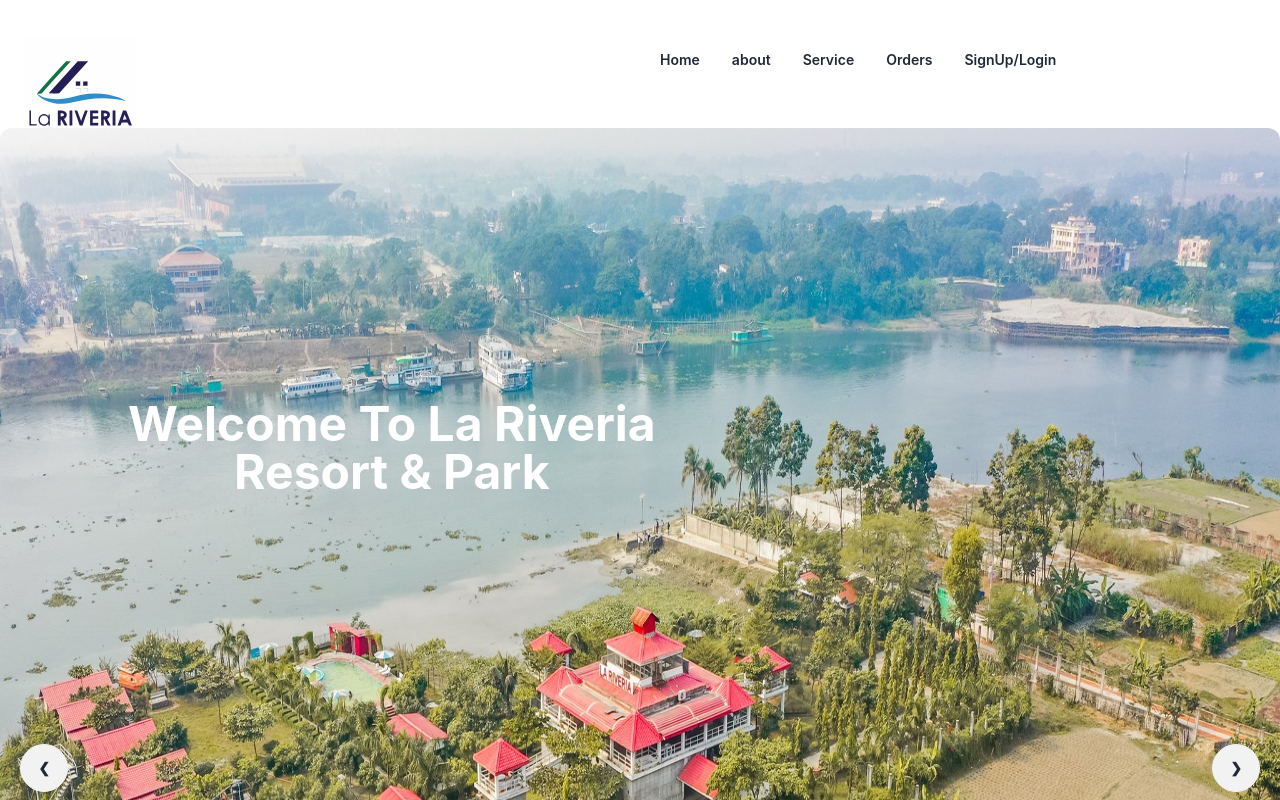
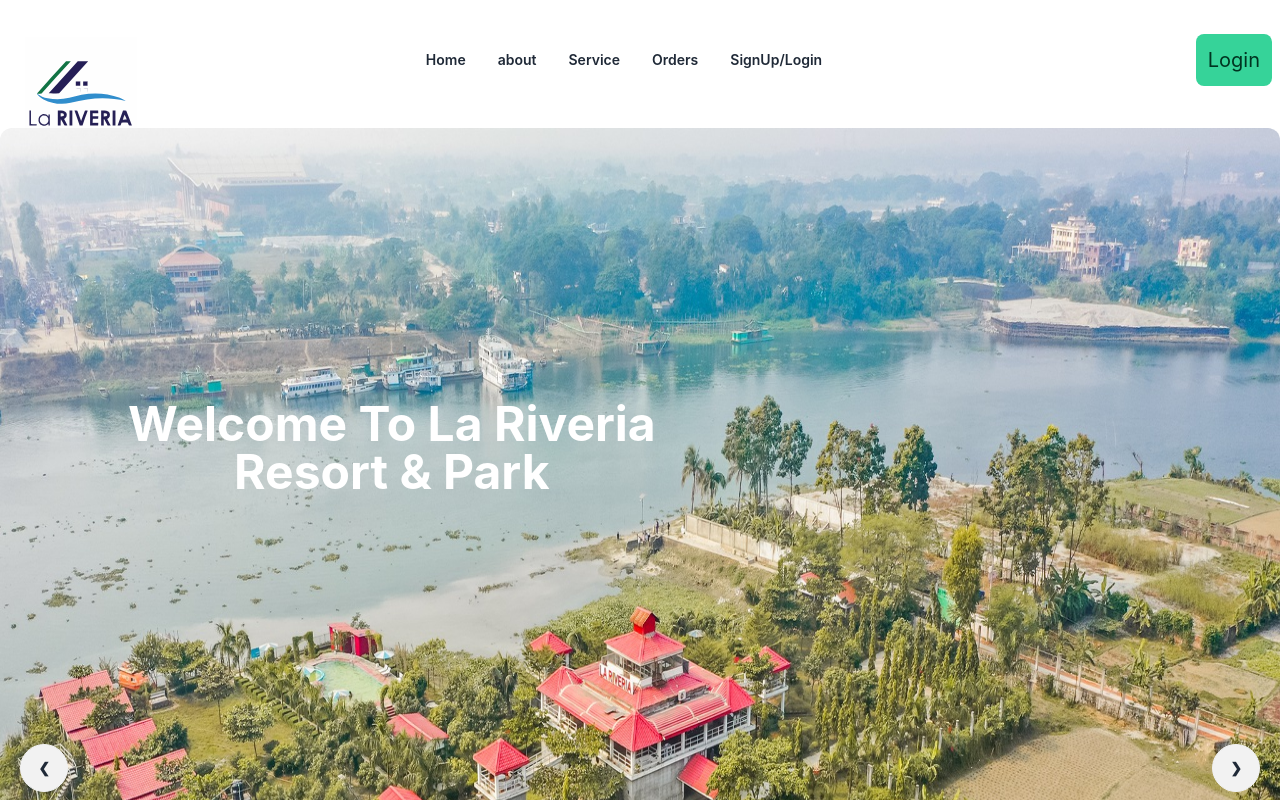
Before and after one commit to Abdurrahmanewu/La-Riveria-client, a React (Create React App) app: page / in a window 1280 px wide. Shown: the top 800 px of the page. Built offline with nearby package versions, Linux system fonts and the light colour scheme; no server answers.

Commit message:
logout, its button set

```diff
--- a/src/Contexts/AuthProvider/AuthProvider.js
+++ b/src/Contexts/AuthProvider/AuthProvider.js
@@ -2,7 +2,9 @@
 import {
   createUserWithEmailAndPassword,
   getAuth,
+  onAuthStateChanged,
   signInWithEmailAndPassword,
+  signOut,
 } from "firebase/auth";
 import app from "../../Firebase/firebase.config";
 
@@ -21,8 +23,19 @@
     setLoading(true);
     return signInWithEmailAndPassword(auth, email, password);
   };
-  useEffect(() => {}, []);
-  const authInfo = { user, createUser, login };
+
+  const logOut = () => {
+    setLoading(true);
+    return signOut(auth);
+  };
+  useEffect(() => {
+    onAuthStateChanged(auth, (currentUser) => {
+      setUser(currentUser);
+      console.log(currentUser);
+      setLoading(false);
+    });
+  }, []);
+  const authInfo = { user, createUser, login, logOut };
   return (
     <div>
       <AuthContext.Provider value={authInfo}>{children}</AuthContext.Provider>
--- a/src/Shared/Header/Header.js
+++ b/src/Shared/Header/Header.js
@@ -1,8 +1,15 @@
-import React from "react";
+import React, { useContext } from "react";
 import { Link } from "react-router-dom";
 import logo from "../../assets/Logo/logo.svg";
+import { AuthContext } from "../../Contexts/AuthProvider/AuthProvider";
 
 const Header = () => {
+  const { user, logOut } = useContext(AuthContext);
+  const handleLogOut = () => {
+    logOut()
+      .then({})
+      .catch((e) => console.log(e));
+  };
   const menuItems = (
     <>
       <li className="font-semibold">
@@ -21,7 +28,7 @@
         <Link to="/signup">SignUp/Login</Link>
       </li>
 
-      {/* <li>{user?.email}</li> */}
+      <li>{user?.email}</li>
     </>
   );
   return (
@@ -58,10 +65,10 @@
       <div className="navbar-center hidden lg:flex">
         <ul className="menu menu-horizontal px-1">{menuItems}</ul>
       </div>
-      {/* <div className="navbar-end">
+      <div className="navbar-end">
         {user?.uid ? (
           <Link
-            onClick={handleLogout}
+            onClick={handleLogOut}
             className="btn-warning text-xl p-3 rounded-lg"
           >
             LogOut
@@ -71,7 +78,7 @@
             Login
           </Link>
         )}
-      </div> */}
+      </div>
     </div>
   );
 };
```
